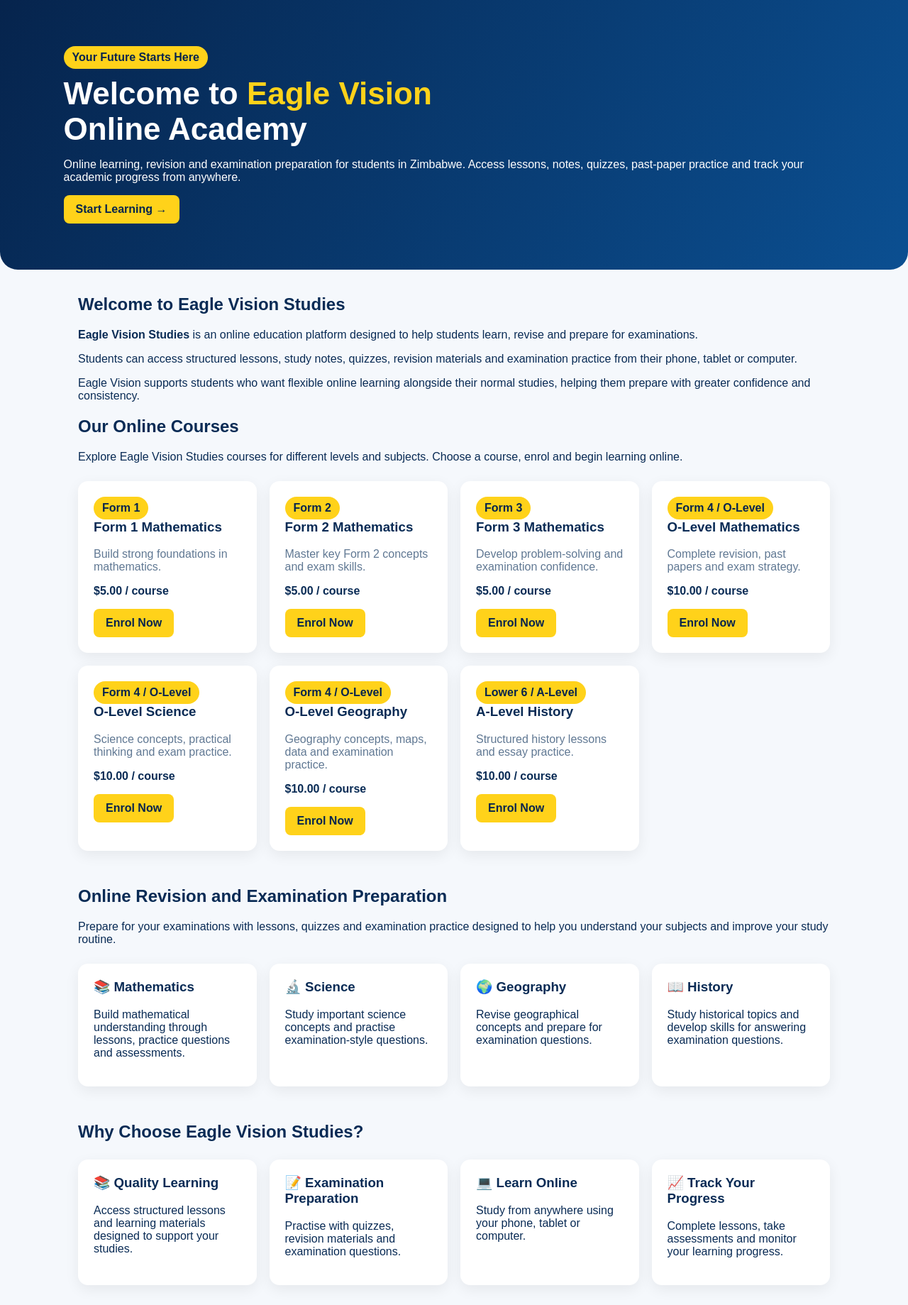
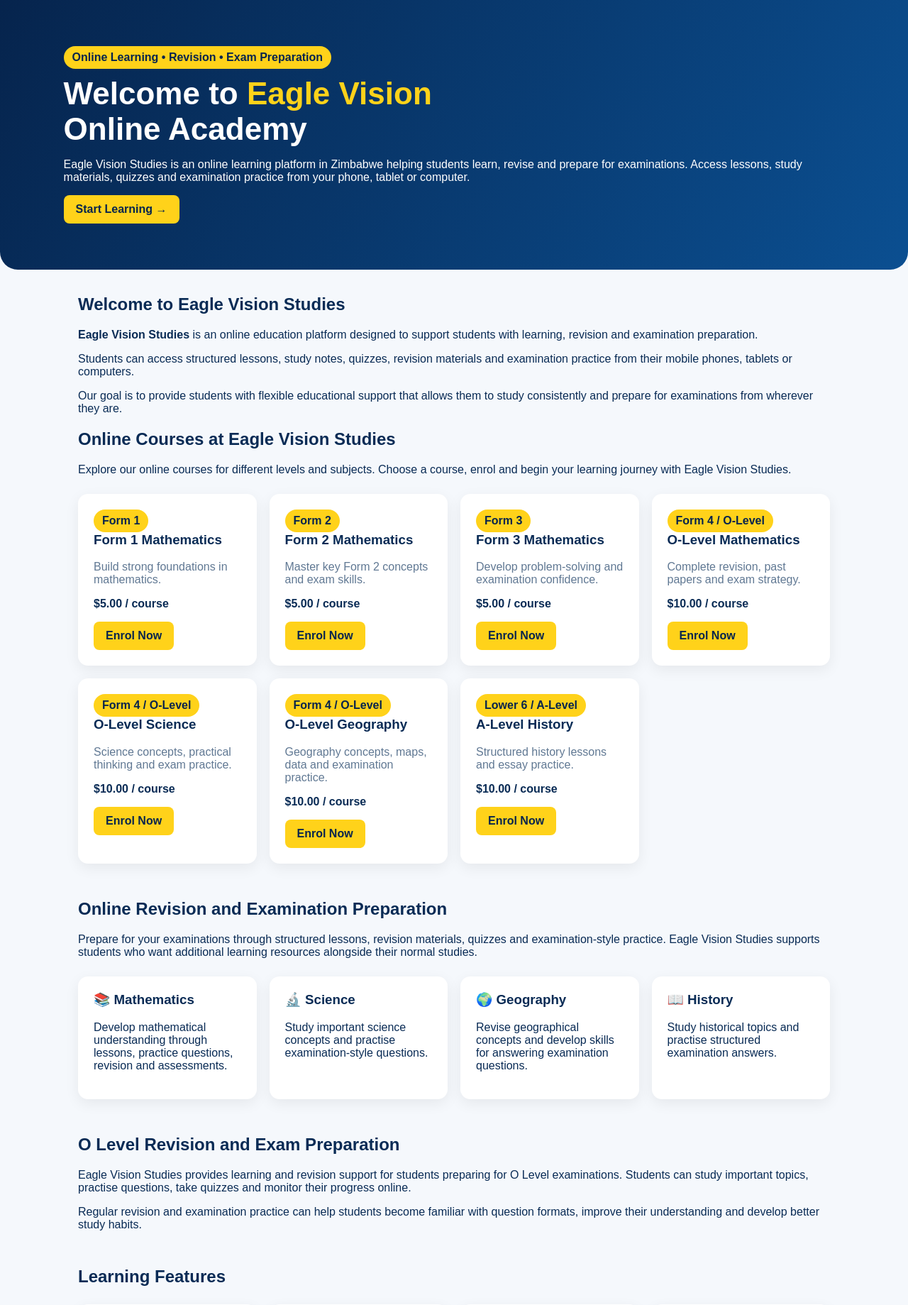
Before and after one commit to abandaj23173-wq/eagle-vision-online-academy, a Flask app: page / in a window 1280 px wide. Shown: the part 68-1907 px from the top of the page at 71% size. Run offline with Flask 3, Linux system fonts and the light colour scheme; data comes from the database, SQL or seed files in the repository.

Commit message:
Update index.html

```diff
--- a/templates/index.html
+++ b/templates/index.html
@@ -2,7 +2,46 @@
 
 {% block content %}
 
-<!-- SEO / Structured Information -->
+<!-- =========================
+     SEO META INFORMATION
+     ========================= -->
+
+<title>Eagle Vision Studies | Online Academy & Exam Preparation Zimbabwe</title>
+
+<meta name="description"
+      content="Eagle Vision Studies is an online learning academy in Zimbabwe offering Mathematics, Science, Geography, History, revision, quizzes and examination preparation for students.">
+
+<meta name="keywords"
+      content="Eagle Vision Studies, Eagle Vision Online Academy, online school Zimbabwe, online learning Zimbabwe, O Level revision Zimbabwe, O Level Mathematics, O Level Science, O Level Geography, A Level History, exam preparation Zimbabwe, online education Zimbabwe">
+
+<meta name="robots" content="index, follow">
+
+<link rel="canonical" href="{{ request.url_root }}">
+
+
+<!-- =========================
+     SOCIAL MEDIA / SHARING
+     ========================= -->
+
+<meta property="og:type" content="website">
+
+<meta property="og:title"
+      content="Eagle Vision Studies | Online Academy Zimbabwe">
+
+<meta property="og:description"
+      content="Learn online, revise, practise and prepare for examinations with Eagle Vision Studies.">
+
+<meta property="og:url"
+      content="{{ request.url_root }}">
+
+<meta property="og:site_name"
+      content="Eagle Vision Studies">
+
+
+<!-- =========================
+     ORGANIZATION STRUCTURED DATA
+     ========================= -->
+
 <script type="application/ld+json">
 {
   "@context": "https://schema.org",
@@ -10,7 +49,7 @@
   "name": "Eagle Vision Studies",
   "alternateName": "Eagle Vision Online Academy",
   "url": "{{ request.url_root }}",
-  "description": "Eagle Vision Studies provides online learning, revision, quizzes, examination preparation and educational courses for students.",
+  "description": "Eagle Vision Studies provides online learning, revision, quizzes and examination preparation for students in Zimbabwe.",
   "telephone": "+263717410018",
   "address": {
     "@type": "PostalAddress",
@@ -19,24 +58,32 @@
 }
 </script>
 
+
+<!-- =========================
+     COURSE LIST STRUCTURED DATA
+     ========================= -->
+
 <script type="application/ld+json">
 {
   "@context": "https://schema.org",
   "@type": "ItemList",
-  "name": "Eagle Vision Studies Courses",
+  "name": "Eagle Vision Studies Online Courses",
   "itemListElement": [
     {% for c in courses %}
     {
+      "@type": "ListItem",
+      "position": {{ loop.index }},
+      "url": "{{ url_for('course', course_id=c.id, _external=True) }}",
+      "item": {
         "@type": "Course",
-      "position": {{ loop.index }},
         "name": {{ c.title|tojson }},
         "description": {{ c.description|tojson }},
         "provider": {
           "@type": "EducationalOrganization",
           "name": "Eagle Vision Studies",
           "url": "{{ request.url_root }}"
-      },
-      "url": "{{ url_for('course', course_id=c.id, _external=True) }}"
+        }
+      }
     }{% if not loop.last %},{% endif %}
     {% endfor %}
   ]
@@ -44,9 +91,28 @@
 </script>
 
 
+<!-- =========================
+     WEBSITE STRUCTURED DATA
+     ========================= -->
+
+<script type="application/ld+json">
+{
+  "@context": "https://schema.org",
+  "@type": "WebSite",
+  "name": "Eagle Vision Studies",
+  "alternateName": "Eagle Vision Online Academy",
+  "url": "{{ request.url_root }}"
+}
+</script>
+
+
+<!-- =========================
+     HERO SECTION
+     ========================= -->
+
 <section class="hero">
 
-    <span class="pill">Your Future Starts Here</span>
+    <span class="pill">Online Learning • Revision • Exam Preparation</span>
 
     <h1>
         Welcome to <em>Eagle Vision</em><br>
@@ -54,9 +120,10 @@
     </h1>
 
     <p>
-        Online learning, revision and examination preparation for students
-        in Zimbabwe. Access lessons, notes, quizzes, past-paper practice
-        and track your academic progress from anywhere.
+        Eagle Vision Studies is an online learning platform in Zimbabwe
+        helping students learn, revise and prepare for examinations.
+        Access lessons, study materials, quizzes and examination practice
+        from your phone, tablet or computer.
     </p>
 
     <a class="btn" href="{{ url_for('register') }}">
@@ -68,7 +135,10 @@
 
 <div class="container">
 
-    <!-- About Eagle Vision -->
+
+    <!-- =========================
+         ABOUT EAGLE VISION
+         ========================= -->
 
     <section>
 
@@ -76,34 +146,37 @@
 
         <p>
             <strong>Eagle Vision Studies</strong> is an online education
-            platform designed to help students learn, revise and prepare
-            for examinations.
+            platform designed to support students with learning, revision
+            and examination preparation.
         </p>
 
         <p>
             Students can access structured lessons, study notes, quizzes,
-            revision materials and examination practice from their phone,
-            tablet or computer.
+            revision materials and examination practice from their mobile
+            phones, tablets or computers.
         </p>
 
         <p>
-            Eagle Vision supports students who want flexible online learning
-            alongside their normal studies, helping them prepare with
-            greater confidence and consistency.
+            Our goal is to provide students with flexible educational
+            support that allows them to study consistently and prepare
+            for examinations from wherever they are.
         </p>
 
     </section>
 
 
-    <!-- Courses -->
+    <!-- =========================
+         COURSES
+         ========================= -->
 
     <section>
 
-        <h2>Our Online Courses</h2>
+        <h2>Online Courses at Eagle Vision Studies</h2>
 
         <p>
-            Explore Eagle Vision Studies courses for different levels and
-            subjects. Choose a course, enrol and begin learning online.
+            Explore our online courses for different levels and subjects.
+            Choose a course, enrol and begin your learning journey with
+            Eagle Vision Studies.
         </p>
 
         <div class="cards">
@@ -112,9 +185,13 @@
 
             <article class="card">
 
-                <span class="pill">{{ c.level }}</span>
+                <span class="pill">
+                    {{ c.level }}
+                </span>
 
-                <h3>{{ c.title }}</h3>
+                <h3>
+                    {{ c.title }}
+                </h3>
 
                 <p class="muted">
                     {{ c.description }}
@@ -151,7 +228,9 @@
     </section>
 
 
-    <!-- Subjects and Exam Preparation -->
+    <!-- =========================
+         SUBJECTS
+         ========================= -->
 
     <section>
 
@@ -160,43 +239,59 @@
         </h2>
 
         <p>
-            Prepare for your examinations with lessons, quizzes and
-            examination practice designed to help you understand your
-            subjects and improve your study routine.
+            Prepare for your examinations through structured lessons,
+            revision materials, quizzes and examination-style practice.
+            Eagle Vision Studies supports students who want additional
+            learning resources alongside their normal studies.
         </p>
 
         <div class="cards">
 
             <div class="card">
+
                 <h3>📚 Mathematics</h3>
+
                 <p>
-                    Build mathematical understanding through lessons,
-                    practice questions and assessments.
+                    Develop mathematical understanding through lessons,
+                    practice questions, revision and assessments.
                 </p>
+
             </div>
 
+
             <div class="card">
+
                 <h3>🔬 Science</h3>
+
                 <p>
                     Study important science concepts and practise
                     examination-style questions.
                 </p>
+
             </div>
 
+
             <div class="card">
+
                 <h3>🌍 Geography</h3>
+
                 <p>
-                    Revise geographical concepts and prepare for
-                    examination questions.
+                    Revise geographical concepts and develop skills for
+                    answering examination questions.
                 </p>
+
             </div>
 
+
             <div class="card">
+
                 <h3>📖 History</h3>
+
                 <p>
-                    Study historical topics and develop skills for
-                    answering examination questions.
+                    Study historical topics and practise structured
+                    examination answers.
                 </p>
+
             </div>
 
         </div>
@@ -204,23 +299,51 @@
     </section>
 
 
-    <!-- Why Choose Eagle Vision -->
+    <!-- =========================
+         O LEVEL
+         ========================= -->
 
     <section>
 
         <h2 style="margin-top:50px">
-            Why Choose Eagle Vision Studies?
+            O Level Revision and Exam Preparation
+        </h2>
+
+        <p>
+            Eagle Vision Studies provides learning and revision support
+            for students preparing for O Level examinations. Students
+            can study important topics, practise questions, take quizzes
+            and monitor their progress online.
+        </p>
+
+        <p>
+            Regular revision and examination practice can help students
+            become familiar with question formats, improve their
+            understanding and develop better study habits.
+        </p>
+
+    </section>
+
+
+    <!-- =========================
+         WHY EAGLE VISION
+         ========================= -->
+
+    <section>
+
+        <h2 style="margin-top:50px">
+            Learning Features
         </h2>
 
         <div class="cards">
 
             <div class="card">
 
-                <h3>📚 Quality Learning</h3>
+                <h3>📚 Structured Lessons</h3>
 
                 <p>
-                    Access structured lessons and learning materials
-                    designed to support your studies.
+                    Follow organised lessons and study materials designed
+                    to support your learning.
                 </p>
 
             </div>
@@ -228,11 +351,11 @@
 
             <div class="card">
 
-                <h3>📝 Examination Preparation</h3>
+                <h3>📝 Quizzes and Assessments</h3>
 
                 <p>
-                    Practise with quizzes, revision materials and
-                    examination questions.
+                    Test your understanding through quizzes and
+                    examination-style practice.
                 </p>
 
             </div>
@@ -243,8 +366,8 @@
                 <h3>💻 Learn Online</h3>
 
                 <p>
-                    Study from anywhere using your phone, tablet or
-                    computer.
+                    Access your learning materials using a phone,
+                    tablet or computer.
                 </p>
 
             </div>
@@ -266,7 +389,9 @@
     </section>
 
 
-    <!-- How It Works -->
+    <!-- =========================
+         HOW IT WORKS
+         ========================= -->
 
     <section>
 
@@ -300,10 +425,10 @@
 
             <div class="card">
 
-                <h3>3. Learn</h3>
+                <h3>3. Enrol</h3>
 
                 <p>
-                    Study lessons, read notes and practise questions.
+                    Request enrolment and follow the payment instructions.
                 </p>
 
             </div>
@@ -311,10 +436,11 @@
 
             <div class="card">
 
-                <h3>4. Track Your Progress</h3>
+                <h3>4. Learn and Track Progress</h3>
 
                 <p>
-                    Complete lessons and assessments as you learn.
+                    Study lessons, complete assessments and monitor
+                    your progress.
                 </p>
 
             </div>
@@ -324,7 +450,9 @@
     </section>
 
 
-    <!-- Zimbabwe Students -->
+    <!-- =========================
+         ZIMBABWE STUDENTS
+         ========================= -->
 
     <section>
 
@@ -333,23 +461,29 @@
         </h2>
 
         <p>
-            Eagle Vision Studies is building a flexible learning environment
-            for students who want access to educational resources online.
-            Students can use their mobile phones, tablets or computers to
-            access their courses and continue studying wherever they are.
+            Eagle Vision Studies is building a flexible online learning
+            environment for students in Zimbabwe who want access to
+            educational resources wherever they are.
         </p>
 
         <p>
-            Whether you are preparing for school examinations, revising
-            important topics or looking for additional learning support,
-            Eagle Vision provides an online environment where you can
-            study at your own pace.
+            Students can use mobile phones, tablets or computers to
+            access their courses and continue studying at their own pace.
+        </p>
+
+        <p>
+            Whether you are revising for school examinations, studying
+            important topics or looking for additional academic support,
+            Eagle Vision provides an online environment for learning,
+            revision and examination preparation.
         </p>
 
     </section>
 
 
-    <!-- Final Call To Action -->
+    <!-- =========================
+         CALL TO ACTION
+         ========================= -->
 
     <section style="text-align:center; margin-top:60px; margin-bottom:40px">
 
@@ -358,8 +492,8 @@
         </h2>
 
         <p>
-            Join Eagle Vision Online Academy and take the next step
-            towards achieving your academic goals.
+            Join Eagle Vision Online Academy and begin your online
+            learning journey today.
         </p>
 
         <a class="btn" href="{{ url_for('register') }}">
@@ -367,13 +501,18 @@
         </a>
 
         <p style="margin-top:20px">
+
             <strong>Need more information?</strong><br>
+
             WhatsApp or call:
+
             <strong>+263 71 741 0018</strong>
+
         </p>
 
     </section>
 
+
 </div>
 
 {% endblock %}
```
Lines whose indentation alone changed are shown as unchanged.
